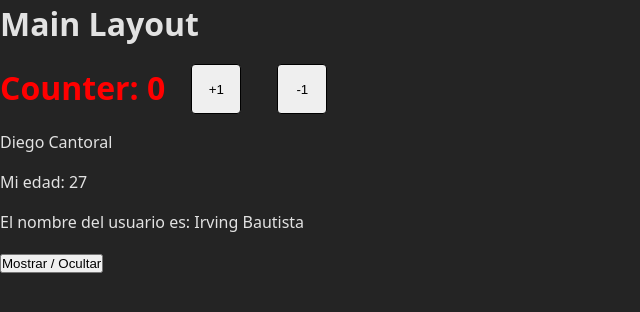
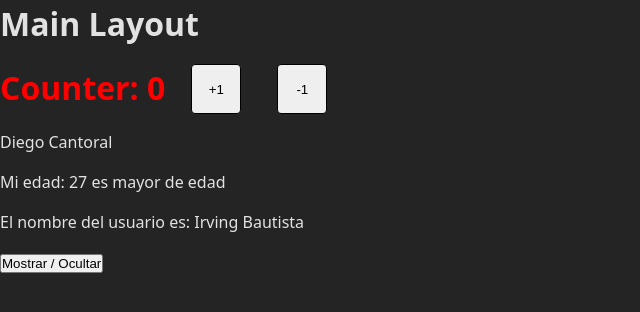
Before and after one commit to yair95Axity/git-react, a React (Vite) app: page / in a window 1280 px wide. Shown: the top 312 px of the page, without its empty margins (0-640 px from the left). Built offline with nearby package versions, Linux system fonts and the light colour scheme.

Commit message:
Es menor o mayor de edad

```diff
--- a/src/components/text1/Text1.tsx
+++ b/src/components/text1/Text1.tsx
@@ -2,7 +2,7 @@ import React from 'react'
 
 export const Text1 = () => {
   const edad = 27;
-    return (
-    <div>Mi edad: {edad}</div>
+  return (
+    <div>Mi edad: {edad}  es {edad > 18 ? 'mayor de edad' : 'menor de edad'} </div>
   )
 }
```
